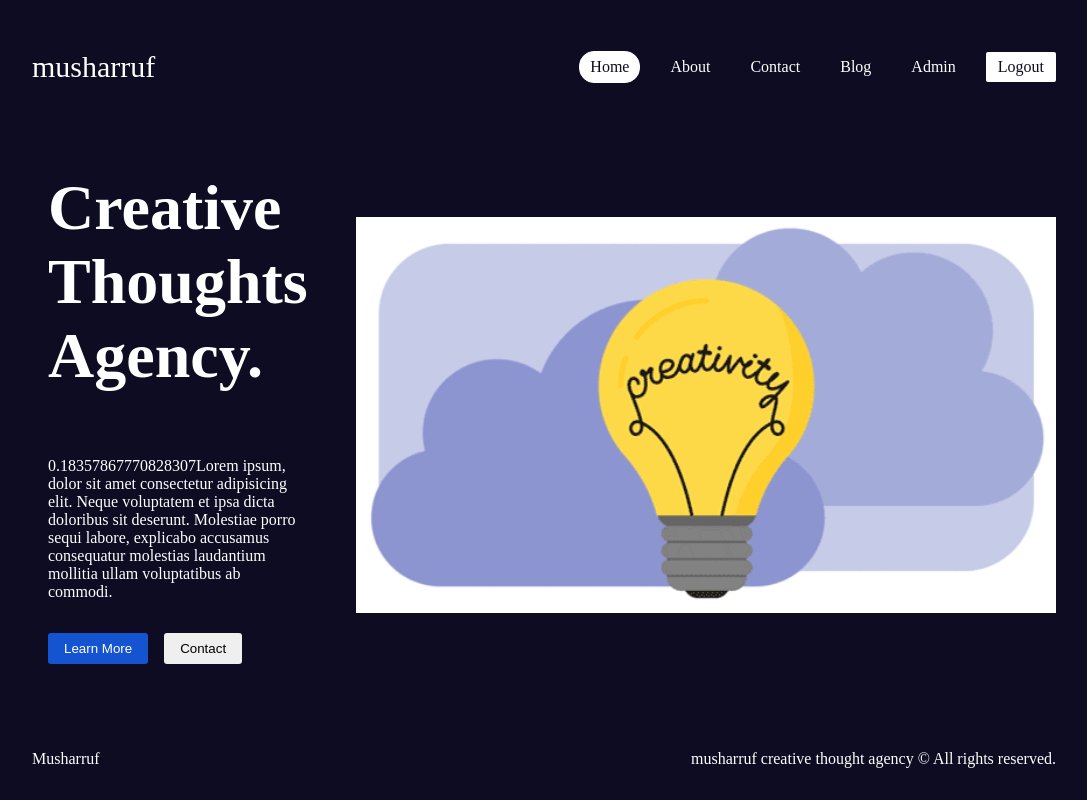
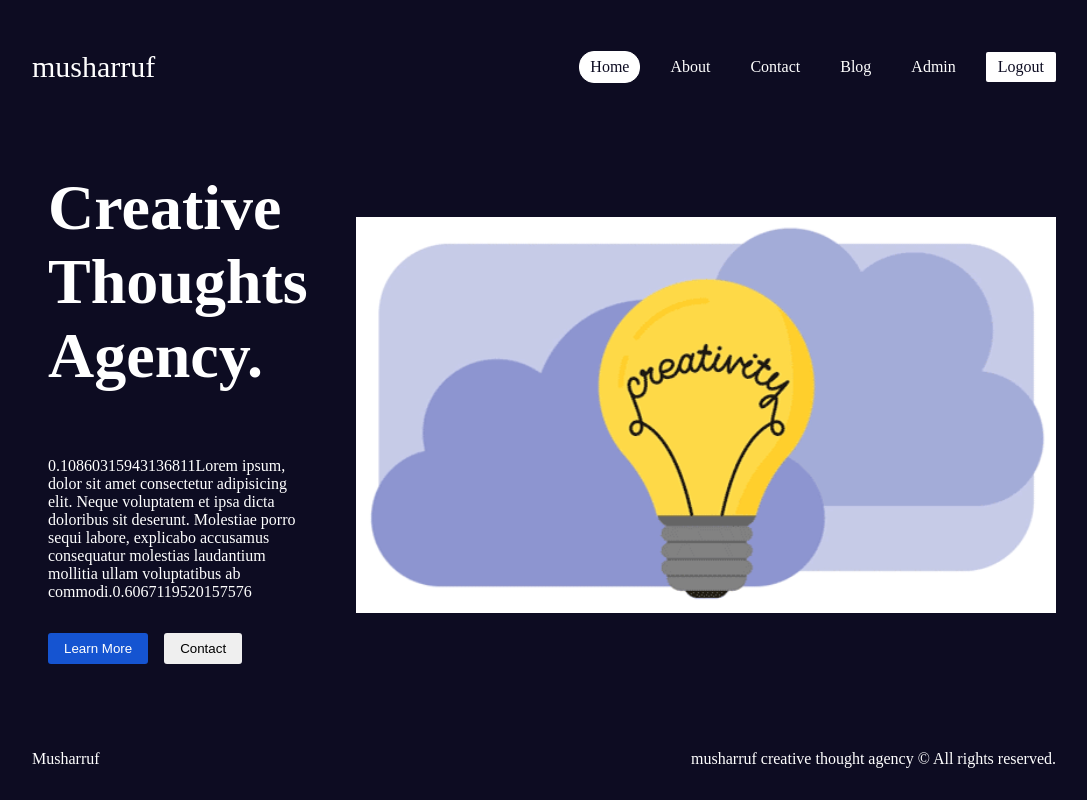
Before and after one commit to mdmusharruf13/nextjs-learning, a Next.js app in the folder next14-ld/: page / in a window 1280 px wide. Shown: the whole page, without its empty margins (96-1183 px from the left). Built offline with nearby package versions, Linux system fonts and the light colour scheme.

Commit message:
hydration solution using dynamic import and suprassing hydration warning

```diff
--- a/next14-ld/src/app/page.jsx
+++ b/next14-ld/src/app/page.jsx
@@ -2,18 +2,14 @@
 
 import Image from "next/image";
 import "../utils/classes.css";
-import { useEffect, useState } from "react";
+import dynamic from "next/dynamic";
+
+const HydrationTestNoSSR = dynamic(() => import("@/components/HydrationTest"), {
+  ssr: false,
+});
 
 export default function Home() {
-  const [isClient, setIsClient] = useState(false);
-
-  useEffect(() => {
-    setIsClient(true);
-  }, []);
-
-  let num = Math.random();
-  console.log(num);
-
+  const num = Math.random();
   return (
     <section className="homeContainer">
       <section className="flex flex-col gap-4">
@@ -22,10 +18,12 @@ export default function Home() {
         </section>
         <section className="flex flex-col gap-2">
           <p>
-            {isClient && num}Lorem ipsum, dolor sit amet consectetur adipisicing
-            elit. Neque voluptatem et ipsa dicta doloribus sit deserunt.
-            Molestiae porro sequi labore, explicabo accusamus consequatur
-            molestias laudantium mollitia ullam voluptatibus ab commodi.
+            <HydrationTestNoSSR />
+            Lorem ipsum, dolor sit amet consectetur adipisicing elit. Neque
+            voluptatem et ipsa dicta doloribus sit deserunt. Molestiae porro
+            sequi labore, explicabo accusamus consequatur molestias laudantium
+            mollitia ullam voluptatibus ab commodi.
+            <span suppressHydrationWarning>{num}</span>
           </p>
           <section className="flex gap-1">
             <button className="btn-sm bg-blue text-white">Learn More</button>
--- /dev/null
+++ b/next14-ld/src/components/HydrationTest.jsx
@@ -0,0 +1,4 @@
+export default function HydrationTest() {
+  const num = Math.random();
+  return <span>{num}</span>;
+}
```
Also changed, not shown: 1 other file (tests, documents, lock files or other folders).
